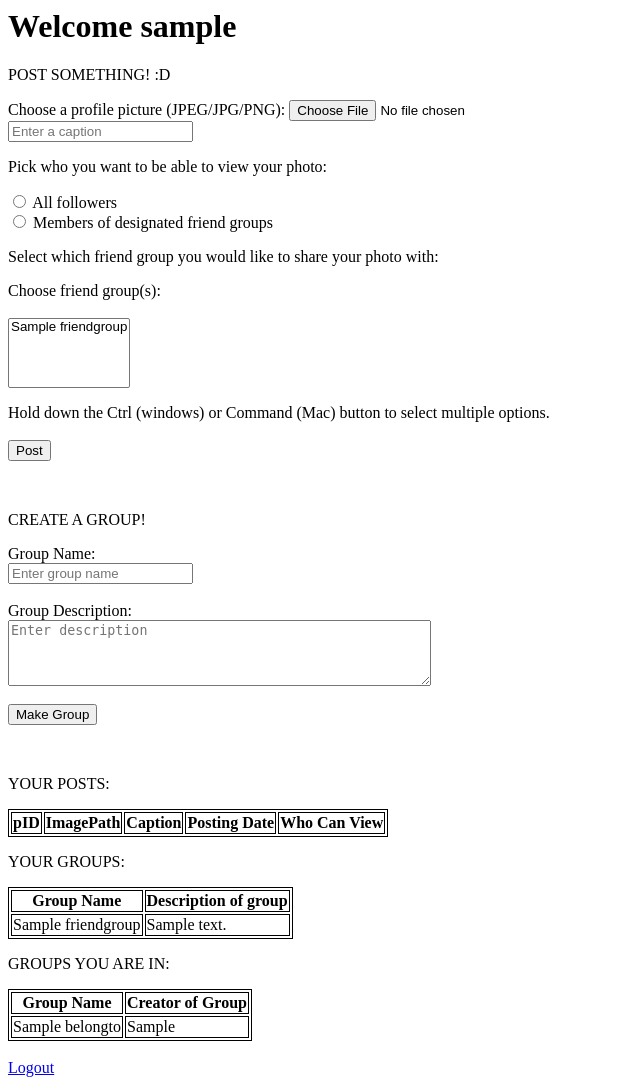
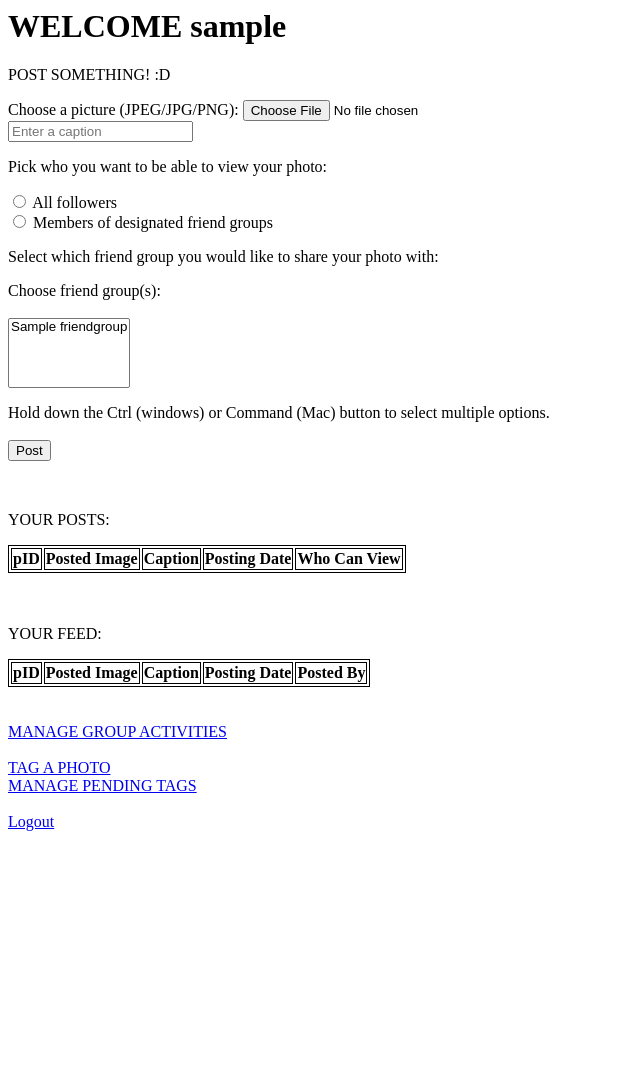
Before and after one commit to qyc206/Databases-Project, a Flask app: page /home in a window 1280 px wide. Shown: the whole page, without its empty margins (0-640 px from the left). After the commit the page ends 831 px from the top, so only its background shows below. Run offline with Flask 2, Linux system fonts and the light colour scheme; the visitor is signed in with stand-in values (Sample User, id 1); tables that the repository leaves empty hold one stand-in row (values such as "Sample post"); lists and menus that the app fills with data are empty.

Commit message:
4/27 qyc -- completed extra feature #6 & requirements 1, 3, 5

```diff
--- a/Finstagram_database.sql
+++ b/Finstagram_database.sql
@@ -7,8 +7,6 @@
         email VARCHAR(32),
         PRIMARY KEY (username)
 );
-
-
 
 CREATE TABLE Photo (
         pID INT AUTO_INCREMENT,
--- a/main.py
+++ b/main.py
@@ -4,14 +4,19 @@
 import mysql.connector
 from mysql.connector import Error
 
+import hashlib # for salting to work
+
 #Import Flask Library
 from flask import Flask, render_template, request, session, url_for, redirect, flash, send_from_directory
 from werkzeug.utils import secure_filename
 import pymysql.cursors # for interacting with database
 
+# Path for uploads folder
+UPLOAD_FOLDER = '/Users/qinyingchen/Documents/Databases-Project/uploads'
+ALLOWED_EXTENSIONS = set(['png', 'jpg', 'jpeg'])
 
-UPLOAD_FOLDER = '/Users/qinyingchen/Desktop/Databases-Project/uploads'
-ALLOWED_EXTENSIONS = set(['png', 'jpg', 'jpeg'])
+# Salt defined
+SALT = 'moira11QYC22erica33'
 
 #Initialize the app from Flask
 app = Flask(__name__)
@@ -46,13 +51,15 @@
 def loginAuth():
     #grabs information from the forms
     username = request.form['username']
-    password = request.form['password']
+    password = request.form['password'] + SALT
+
+    hashed_password = hashlib.sha256(password.encode('utf-8')).hexdigest()
 
     #cursor used to send queries
     cursor = conn.cursor()
     #executes query
     query = 'SELECT * FROM Person WHERE username = %s and password = %s'
-    cursor.execute(query, (username, password))
+    cursor.execute(query, (username, hashed_password))
     #stores the results in a variable
     data = cursor.fetchone()
     #use fetchall() if you are expecting more than 1 data row
@@ -61,7 +68,7 @@
     if(data):
         #creates a session for the the user
         #session is a built in
-        session['username'] = username
+        session['username'] = data['username']
         return redirect(url_for('home'))
     else:
         #returns an error message to the html page
@@ -73,7 +80,7 @@
 def registerAuth():
     #grabs information from the forms
     username = request.form['username']
-    password = request.form['password']
+    password = request.form['password'] + SALT
     firstName = request.form['firstName']
     lastName = request.form['lastName']
     email = request.form['email']
@@ -92,76 +99,103 @@
         error = "User already exists"
         return render_template('register.html', error = error)
     else:
+        hashed_password = hashlib.sha256(password.encode('utf-8')).hexdigest()
         ins = 'INSERT INTO Person VALUES(%s, %s, %s, %s, %s)'
-        cursor.execute(ins, (username, password, firstName, lastName, email))
+        cursor.execute(ins, (username, hashed_password, firstName, lastName, email))
         conn.commit()
         cursor.close()
         return render_template('index.html')
 
+# Define a route to home
 @app.route('/home')
 def home(error = ''):
     username = session['username']
     cursor = conn.cursor()
 
+    # query for posted photos (user posted)
     query = 'SELECT pID, poster, filePath, caption, allFollowers, postingDate FROM Photo WHERE poster = %s ORDER BY postingDate DESC'
     cursor.execute(query, (username))
     data = cursor.fetchall()
     conn.commit()
 
-    query2 = 'SELECT groupName, description FROM FriendGroup WHERE groupCreator = %s'
-    cursor.execute(query2, (username))
-    groups = cursor.fetchall()
+    # query for groups that user can share photos with (user = groupCreator)
+    query = 'SELECT groupName FROM FriendGroup WHERE groupCreator = %s'
+    cursor.execute(query, (username))
+    groupsToShare = cursor.fetchall()
     conn.commit()
 
-    query3 = 'SELECT groupName, groupCreator FROM BelongTo WHERE username = %s'
-    cursor.execute(query3, (username))
-    groups2 = cursor.fetchall()
+    # query for photos user can view
+    query = 'SELECT pID, filePath, caption, postingDate, poster FROM Follow JOIN Photo ON (Photo.poster = Follow.followee) WHERE follower = %s UNION SELECT pID, filePath, caption, postingDate, poster FROM BelongTo NATURAL JOIN SharedWith NATURAL JOIN Photo WHERE username = %s ORDER BY pID DESC'
+    cursor.execute(query, (username, username))
+    sharedPhotos = cursor.fetchall()
     conn.commit()
 
     cursor.close()
 
-    if (error == ''):
-        return render_template('home.html', username=username, posts=data, groups=groups, belongsToGroup=groups2)
+    if (error == ''): # no errors
+        return render_template('home.html', username=username, sharedPhotos=sharedPhotos, groups=groupsToShare, posts=data)
     else:
-        return render_template('home.html', username=username, posts=data, groups=groups, belongsToGroup=groups2, error=error)
+        return render_template('home.html', username=username, sharedPhotos=sharedPhotos, groups=groupsToShare, posts=data, error=error)
 
-# Create and return filename path
+# Retrieve image from uploads folder (static)
 @app.route('/uploads/<filename>')
 def uploaded_file(filename):
-    return send_from_directory(app.config['UPLOAD_FOLDER'], filename)
+    return send_from_directory("uploads", filename)
 
 # To check if filename is of appropriate type
 def allowed_file(filename):
     return '.' in filename and \
            filename.rsplit('.', 1)[1].lower() in ALLOWED_EXTENSIONS
 
-# Convert digital data to binary format (used for BLOB)
-def convertToBinaryData(filename):
-    with open(filename, 'rb') as file:
-        binaryData = file.read()
-    return binaryData
-
-def share_with_groups(filePath, caption, poster, groupNames):
+# Share photo with groups
+def share_with_groups(pID, filePath, caption, poster, groupNames):
     cursor = conn.cursor()
-
-    query = 'SELECT LAST_INSERT_ID()'
-    cursor.execute(query)
-    pID = cursor.fetchone();
 
     for group in groupNames:
         # inserting to sharedWith
         ins2 = 'INSERT INTO SharedWith (pID, groupName, groupCreator) VALUES(%s, %s, %s)'
-        cursor.execute(ins2, (pID['LAST_INSERT_ID()'], group, poster))
+        cursor.execute(ins2, (pID, group, poster))
         conn.commit()
 
     cursor.close()
     return redirect(url_for('home'))
 
+# Posting & sharing photos
 @app.route('/post', methods=['GET', 'POST'])
 def post():
     if (request.method == 'POST'):
         poster = session['username']
+        caption = request.form['caption']
 
+        # error if nothing is chosen for who to share photo with
+        try:
+            allFollowers_temp = request.form['allFollowers_temp']
+        except:
+            return home('INVALID: You must pick who to share photo with!')
+
+        # change flag depending on who the photo is shared with
+        if(allFollowers_temp == 'followers'):
+            allFollowers = 1 # all followers
+        else:
+            allFollowers = 0 # members of friend group
+
+        postingDate = datetime.datetime.now()
+        groupNames = request.form.getlist('groups')
+
+        # post a photo
+        cursor = conn.cursor()
+        ins = 'INSERT INTO Photo (postingDate, allFollowers, caption, poster) VALUES(%s, %s, %s, %s)'
+        cursor.execute(ins, (postingDate, allFollowers, caption, poster))
+        conn.commit()
+
+        # get the pID of photo just posted
+        query = 'SELECT LAST_INSERT_ID()'
+        cursor.execute(query)
+        conn.commit()
+        pID_temp = cursor.fetchone()
+        pID = pID_temp['LAST_INSERT_ID()']
+
+        # check file
         if 'filePath_img' not in request.files:
             flash('No file part')
             return redirect(url_for('home'))
@@ -174,54 +208,64 @@
             return redirect(url_for('home'))
         if filePath and allowed_file(filePath.filename):
             filename = secure_filename(filePath.filename)
-            filePath.save(os.path.join(app.config['UPLOAD_FOLDER'], filename))
-            filePath = url_for('uploaded_file', filename=filename)
 
-        # filePathDB = filePath.read()
-        # filePathDB = convertToBinaryData(os.path.join(app.config['UPLOAD_FOLDER'], filename))
+            # update filename to be pID
+            nameSplit = filename.split('.')
+            nameSplit[0] = str(pID)
+            filename_update = '.'.join(nameSplit)
 
-        caption = request.form['caption']
-        allFollowers_temp = request.form['allFollowers_temp']
+            filePath.save(os.path.join(app.config['UPLOAD_FOLDER'], filename_update))
+            filePath = filename_update
 
-        if(allFollowers_temp == 'followers'):
-            allFollowers = 1 # all followers
-        else:
-            allFollowers = 0 # members of friend group
-
-        postingDate = datetime.datetime.now()
-
-        groupNames = request.form.getlist('groups')
-
-        cursor = conn.cursor()
-        ins = 'INSERT INTO Photo (filePath, postingDate, allFollowers, caption, poster) VALUES(%s, %s, %s, %s, %s)'
-        cursor.execute(ins, (filePath, postingDate, allFollowers, caption, poster))
+        # update filePath in Photo table
+        update = 'UPDATE Photo SET filePath=%s WHERE pID=%s'
+        cursor.execute(update, (filePath, pID))
         conn.commit()
-
-
-        # try:
-        #     cursor = conn.cursor()
-        #     # ins = 'INSERT INTO Photo (filePath, postingDate, allFollowers, caption, poster) VALUES(%s, %s, %s, %s, %s)'
-        #     # cursor.execute(ins, (filePath, postingDate, allFollowers, caption, poster))
-        #     ins = 'INSERT INTO Photo (filePath, postingDate, allFollowers, caption, poster) VALUES(%s, %s, %s, %s, %s)'
-        #     insert_blob_tuple = (filePath, postingDate, allFollowers, caption, poster)
-        #     cursor.execute(ins, insert_blob_tuple)
-        #     conn.commit()
-        # except mysql.connector.Error as error:
-        #     print("Failed inserting BLOB data into MySQL table {}".format(error))
-
-
-        if (allFollowers == 0):
-            share_with_groups(filePath, caption, poster, groupNames)
 
         cursor.close()
 
+        # share with group if flag indicates so
+        if (allFollowers == 0):
+            share_with_groups(pID, filePath, caption, poster, groupNames)
+
     return redirect(url_for('home'))
 
+# Define route for manage_group
+@app.route('/manageGroups')
+def group(error = ''):
+    username = session['username']
+    cursor = conn.cursor()
+
+    query = 'SELECT username FROM Person WHERE username != %s'
+    cursor.execute(query, (username))
+    users = cursor.fetchall()
+    conn.commit()
+
+    query1 = 'SELECT groupName, description FROM FriendGroup WHERE groupCreator = %s'
+    cursor.execute(query1, (username))
+    groups = cursor.fetchall()
+    conn.commit()
+
+    query2 = 'SELECT groupName, groupCreator FROM BelongTo WHERE username = %s'
+    cursor.execute(query2, (username))
+    groups1 = cursor.fetchall()
+    conn.commit()
+
+    cursor.close()
+
+    if (error == ''): # no errors
+        return render_template('manage_group.html', users=users, groups=groups, belongsToGroup=groups1)
+    else:
+        return render_template('manage_group.html', users=users, groups=groups, belongsToGroup=groups1, error=error)
+
+# Create a group
 @app.route('/makeGroup', methods=['GET', 'POST'])
 def makeGroup():
     username = session['username']
     groupName = request.form['groupName']
     description = request.form['description']
+
+    chosenMem = request.form.getlist('chosenMem')
 
     cursor = conn.cursor()
     query = 'SELECT * FROM FriendGroup WHERE groupName = %s AND groupCreator = %s'
@@ -232,7 +276,7 @@
     if(data):
         error = 'INVALID: You have already created a group with this name!'
         cursor.close()
-        return home(error)
+        return group(error)
     else:
         ins = 'INSERT INTO FriendGroup (groupName, groupCreator, description) VALUES(%s, %s, %s)'
         cursor.execute(ins, (groupName, username, description))
@@ -242,9 +286,161 @@
         cursor.execute(ins, (username, groupName, username))
         conn.commit()
 
+        for user in chosenMem:
+            ins = 'INSERT INTO BelongTo (username, groupName, groupCreator) VALUES(%s, %s, %s)'
+            cursor.execute(ins, (user, groupName, username))
+            conn.commit()
+
         cursor.close()
-        return redirect(url_for('home'))
+        # return redirect(url_for('home'))
+        return redirect(url_for('group'))
 
+# Define route for tag_photo
+@app.route('/tag')
+def tag(error = ''):
+    username = session['username']
+    cursor = conn.cursor()
+
+    # query for photos the user posted
+    query = 'SELECT pID, poster, filePath, caption, allFollowers, postingDate FROM Photo WHERE poster = %s ORDER BY postingDate DESC'
+    cursor.execute(query, (username))
+    userPosts = cursor.fetchall()
+    conn.commit()
+
+    cursor.close()
+
+    if (error == ''):
+        return render_template('tag_photo.html', photos=userPosts)
+    else:
+        return render_template('tag_photo.html', photos=userPosts, error=error)
+
+# Tag a username to a photo
+@app.route('/tagPhoto', methods=['GET', 'POST'])
+def tagPhoto():
+    username = session['username']
+
+    # error if nothing is chosen for who to share photo with
+    try:
+        photoChosen = request.form['photoChosen']
+    except:
+        return tag('INVALID: You must pick a photo to tag user in!')
+
+    tagUser = request.form['tagUser']
+
+    # check if entered username exists
+    cursor = conn.cursor()
+    query = 'SELECT * FROM Person WHERE username = %s'
+    cursor.execute(query, (tagUser))
+    userFound = cursor.fetchone()
+
+
+    if (userFound):
+        tagUser = userFound['username']
+        visible = False
+
+        # check if user is already tagged in photo
+        query = 'SELECT pID, username FROM Tag WHERE pID = %s AND username = %s'
+        cursor.execute(query, (photoChosen, tagUser))
+        tagUserFound = cursor.fetchone()
+
+        # found tagUser + photoID in Tag table
+        if (tagUserFound):
+            cursor.close()
+            return tag('INVALID: Tag has already been proposed before!')
+
+        # user is self-tagging
+        if (tagUser == username):
+            tagFlag = 1 # true (automatically accepted tag)
+            visible = True
+        else:
+            # check if photo is visible to tagUser
+            query = 'SELECT pID FROM Follow JOIN Photo ON (Photo.poster = Follow.followee) WHERE follower = %s UNION SELECT pID FROM BelongTo NATURAL JOIN SharedWith NATURAL JOIN Photo WHERE username = %s ORDER BY pID DESC'
+            cursor.execute(query, (tagUser, tagUser))
+            sharedPID = cursor.fetchall()
+            conn.commit()
+
+            for pID in sharedPID:
+                if (str(pID['pID']) == photoChosen):
+                    tagFlag = 0 # false (not yet accepted tag)
+                    visible = True
+
+        if (visible):
+            # add tag to Tag table
+            ins = 'INSERT INTO Tag (pID, username, tagStatus) VALUES(%s, %s, %s)'
+            cursor.execute(ins, (photoChosen, tagUser, tagFlag))
+            conn.commit()
+
+            cursor.close
+            return redirect(url_for('tag'))
+        else:
+            cursor.close
+            return tag('INVALID: Cannot propose this tag!')
+
+    else:
+        cursor.close
+        return tag('INVALID: Username you entered does not exist!')
+
+# Define route for tag_photo
+@app.route('/tagPending')
+def tagPending(error = ''):
+    username = session['username']
+    cursor = conn.cursor()
+
+    # query for pending photos the user is tagged in
+    query = 'SELECT pID, filePath, caption, postingDate FROM Photo NATURAL JOIN Tag WHERE tagStatus=%s AND username=%s ORDER BY postingDate DESC'
+    cursor.execute(query, (0, username))
+    pendingTags = cursor.fetchall()
+    conn.commit()
+
+    # query for photos user is tagged in & user has already approved
+    query = 'SELECT pID, filePath, caption, poster, postingDate FROM Photo NATURAL JOIN Tag WHERE username = %s AND tagStatus = %s ORDER BY pID DESC'
+    cursor.execute(query, (username, 1))
+    taggedPhotos = cursor.fetchall()
+    conn.commit()
+
+    cursor.close()
+
+    if (error == ''):
+        return render_template('tag_pendings.html', approvedTags=taggedPhotos, tags=pendingTags)
+    else:
+        return render_template('tag_pendings.html', approvedTags=taggedPhotos, tags=pendingTags, error=error)
+
+# Check if pID is in list (used to check if user selected approve & decline)
+def isInList(pID, list):
+    for i in list:
+        if (i == pID):
+            return True
+    return False
+
+# Manage pending tags
+@app.route('/approveTag', methods=['GET', 'POST'])
+def tagDecision():
+    username = session['username']
+    approved = request.form.getlist('decisionY')
+    declined = request.form.getlist('decisionN')
+
+    cursor = conn.cursor()
+
+    for pID in approved:
+        # if pID is only in approved
+        if (isInList(pID, declined) == False):
+            # update the tagStatus = 1 (accepted)
+            update = 'UPDATE Tag SET tagStatus=%s WHERE pID=%s AND username=%s'
+            cursor.execute(update, (1, pID, username))
+            conn.commit()
+
+    for pID in declined:
+        # if pID is only in declined
+        if (isInList(pID, approved) == False):
+            # delete tag from Tag table
+            delete = 'DELETE FROM Tag WHERE pID=%s AND username=%s'
+            cursor.execute(delete, (pID, username))
+            conn.commit()
+
+    cursor.close()
+    return redirect('/tagPending')
+
+# Log out
 @app.route('/logout')
 def logout():
     session.pop('username')
--- a/templates/home.html
+++ b/templates/home.html
@@ -1,15 +1,14 @@
 <html>
 <head>
+	<h1>WELCOME {{username}}</h1>
 </head>
 <body>
 <form action="/post" method="POST" enctype="multipart/form-data">
-	<h1>Welcome {{username}}</h1>
-
 
 	<p>POST SOMETHING! :D</p>
 
 	<!-- Prompt user for image file -->
-	<label for="avatar">Choose a profile picture (JPEG/JPG/PNG):</label>
+	<label for="avatar">Choose a picture (JPEG/JPG/PNG):</label>
 	<input type="file"
        id="avatar" name="filePath_img"
 	   accept="image/png, image/jpeg, image/jpg"></br>
@@ -41,27 +40,14 @@
 
 	<br><br>
 	<input type="submit" value = Post />
+
+	{% if error1 %}
+		<p class="error1"><strong>Error</strong> {{error1}}</p>
+	{% endif %}
 </form>
 
 <br>
 
-<form action="/makeGroup" method="POST" enctype="multipart/form-data">
-	<p>CREATE A GROUP!</p>
-
-	<label for="groupName">Group Name:</label><br>
-	<input type="text" name="groupName" placeholder="Enter group name" required/> <br><br>
-	<label id="groupName" for="description">Group Description:</label><br>
-	<textarea id="description" name="description" rows="4" cols="50" placeholder="Enter description"></textarea></br>
-
-	<br>
-	<input type="submit" value = 'Make Group' />
-
-	{% if error %}
-		<p class="error"><strong>Error:</strong> {{error}}</p>
-	{% endif %}
-</form>
-
-<br>
 
 <style type="text/css">
 	table, th, td{
@@ -69,11 +55,13 @@
 	}
 </style>
 
+
+
 <p>YOUR POSTS:</p>
 
 <table>
 	<th>pID</th>
-	<th>ImagePath</th>
+	<th>Posted Image</th>
 	<th>Caption</th>
 	<th>Posting Date</th>
 	<th>Who Can View</th>
@@ -81,7 +69,7 @@
 {% for line in posts %}
 	<tr>
 		<td>{{line.pID}}</td>
-		<td>{{line.filePath}}</td>
+		<td><img src="{{url_for('uploaded_file', filename=line.filePath)}}" alt="Uploaded Image" width="500" height="333"></td>
 		<td>{{line.caption}}</td>
 		<td>{{line.postingDate}}</td>
 		<td>
@@ -95,48 +83,40 @@
 {% endfor %}
 </table>
 
+<br>
+<br>
 
-
-<p>YOUR GROUPS:</p>
+<p>YOUR FEED:</p>
 
 <table>
-	<th>Group Name</th>
-	<th>Description of group</th>
+	<th>pID</th>
+	<th>Posted Image</th>
+	<th>Caption</th>
+	<th>Posting Date</th>
+	<th>Posted By</th>
 
-{% for group in groups %}
+{% for line in sharedPhotos %}
 	<tr>
-		<td>
-			{{group.groupName}}
-		</td>
-		<td>
-			{{group.description}}
-		</td>
+		<td>{{line.pID}}</td>
+		<td><img src="{{url_for('uploaded_file', filename=line.filePath)}}" alt="Uploaded Image" width="500" height="333"></td>
+		<td>{{line.caption}}</td>
+		<td>{{line.postingDate}}</td>
+		<td>{{line.poster}}</td>
 	</tr>
 {% endfor %}
 </table>
 
+<br>
 
 
-<p>GROUPS YOU ARE IN:</p>
-
-<table>
-	<th>Group Name</th>
-	<th>Creator of Group</th>
-
-{% for group in belongsToGroup %}
-	<tr>
-		<td>
-			{{group.groupName}}
-		</td>
-		<td>
-			{{group.groupCreator}}
-		</td>
-	</tr>
-{% endfor %}
-</table>
-
-
-
+<br>
+<a href="/manageGroups">MANAGE GROUP ACTIVITIES</a>
+<br>
+<br>
+<a href="/tag">TAG A PHOTO</a>
+<br>
+<a href="/tagPending">MANAGE PENDING TAGS</a>
+<br>
 <br>
 <a href="/logout">Logout</a>
 
--- a/templates/index.html
+++ b/templates/index.html
@@ -2,7 +2,7 @@
 <html>
 
 <head>
-
+	<h1>FINSTAGRAM</h1>
 </head>
 
 <body>
```
Also changed, not shown: templates/manage_group.html (added, +89 -0 lines), templates/tag_pendings.html (added, +73 -0 lines), templates/tag_photo.html (added, +38 -0 lines), 2 other files.
